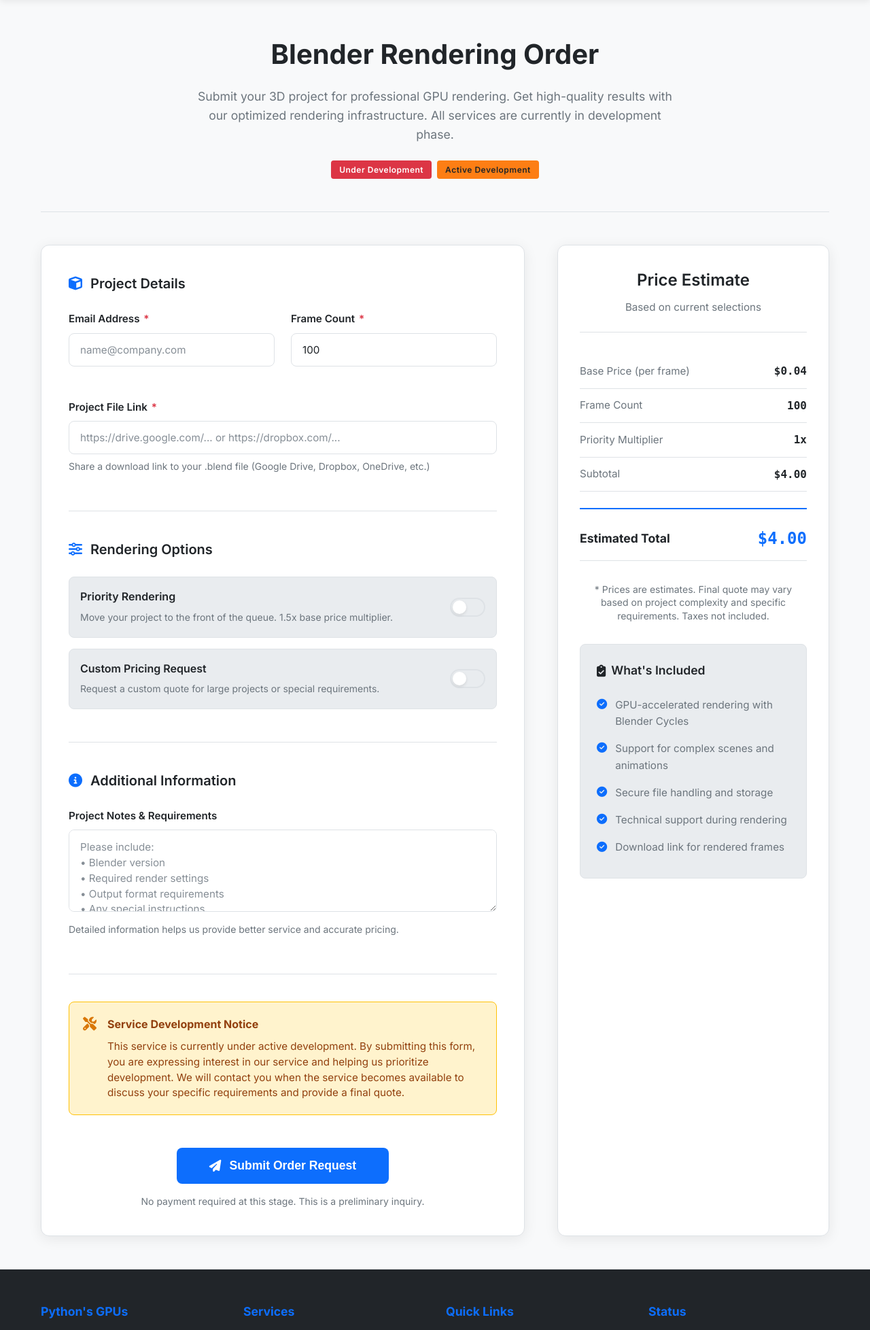
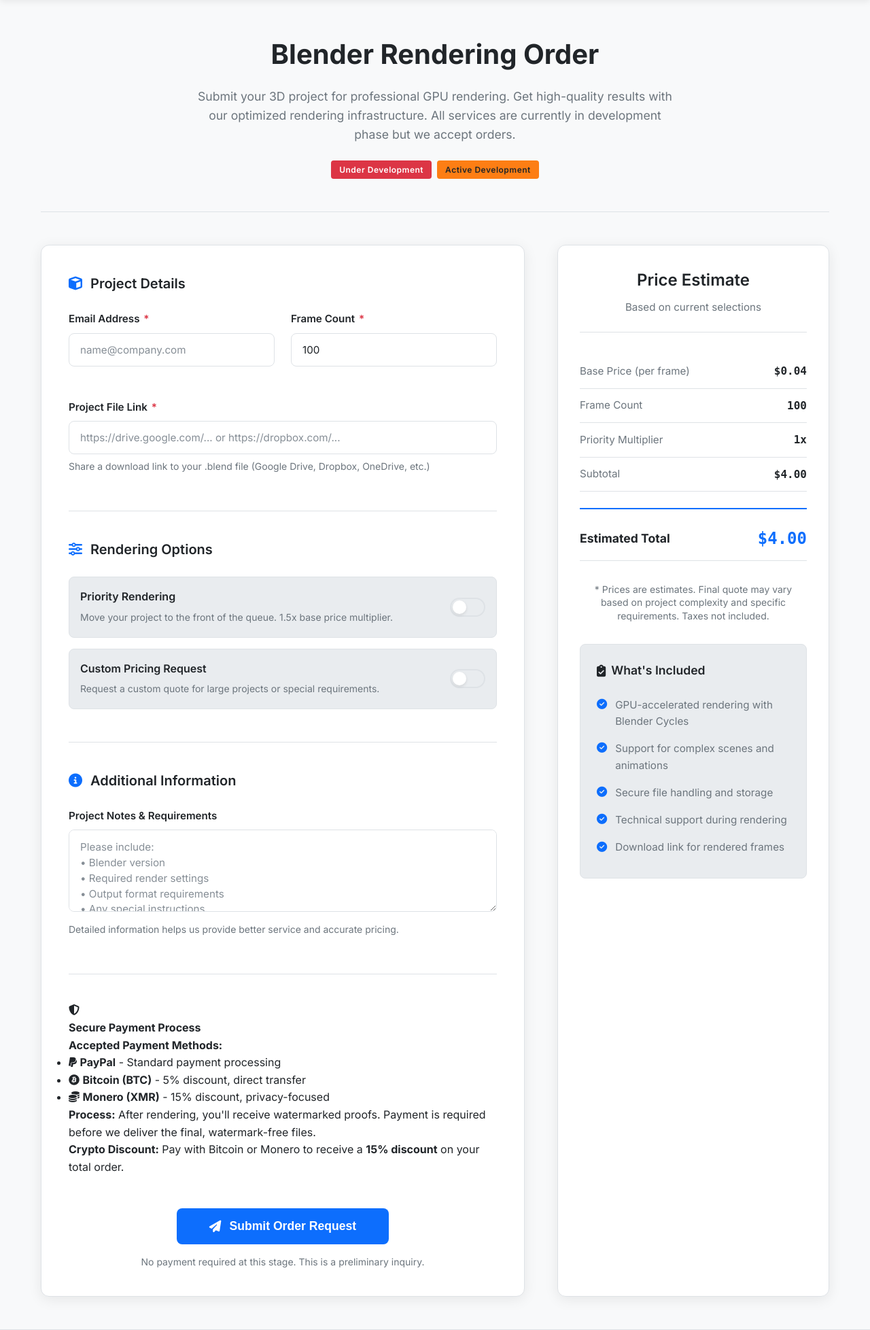
Before and after one commit to Teddy11235-evil/pythons-GPUS, a Flask app: page /blender-order in a window 1280 px wide. Shown: the part 75-2031 px from the top of the page at 68% size. Run offline with Flask 3, Linux system fonts and the light colour scheme; data that the repository does not hold is empty; some web fonts are replaced.

Commit message:
Update blender_order.html

```diff
--- a/templates/blender_order.html
+++ b/templates/blender_order.html
@@ -430,7 +430,7 @@
             <h1>Blender Rendering Order</h1>
             <p class="order-subtitle">
                 Submit your 3D project for professional GPU rendering. Get high-quality results with our optimized
-                rendering infrastructure. All services are currently in development phase.
+                rendering infrastructure. All services are currently in development phase but we accept orders.
             </p>
             <div class="service-tags" style="justify-content: center; margin-top: 1.5rem;">
                 <span class="tag dev-tag">Under Development</span>
@@ -537,16 +537,21 @@
                 </div>
 
                 <!-- Development Notice -->
-                <div class="alert-box">
-                    <i class="fas fa-tools"></i>
-                    <div class="alert-content">
-                        <h4>Service Development Notice</h4>
-                        <p>
-                            This service is currently under active development. By submitting this form,
-                            you are expressing interest in our service and helping us prioritize development.
-                            We will contact you when the service becomes available to discuss your specific
-                            requirements and provide a final quote.
-                        </p>
+                <!-- Payment Information -->
+                <div class="payment-info-box">
+                    <div class="payment-header">
+                        <i class="fas fa-shield-alt"></i>
+                        <h4>Secure Payment Process</h4>
+                    </div>
+                    <div class="payment-details">
+                        <p><strong>Accepted Payment Methods:</strong></p>
+                        <ul>
+                            <li><i class="fab fa-paypal"></i> <strong>PayPal</strong> - Standard payment processing</li>
+                            <li><i class="fab fa-bitcoin"></i> <strong>Bitcoin (BTC)</strong> - 5% discount, direct transfer</li>
+                            <li><i class="fas fa-coins"></i> <strong>Monero (XMR)</strong> - 15% discount, privacy-focused</li>
+                        </ul>
+                        <p><strong>Process:</strong> After rendering, you'll receive watermarked proofs. Payment is required before we deliver the final, watermark-free files.</p>
+                        <p><strong>Crypto Discount:</strong> Pay with Bitcoin or Monero to receive a <strong>15% discount</strong> on your total order.</p>
                     </div>
                 </div>
 
```
